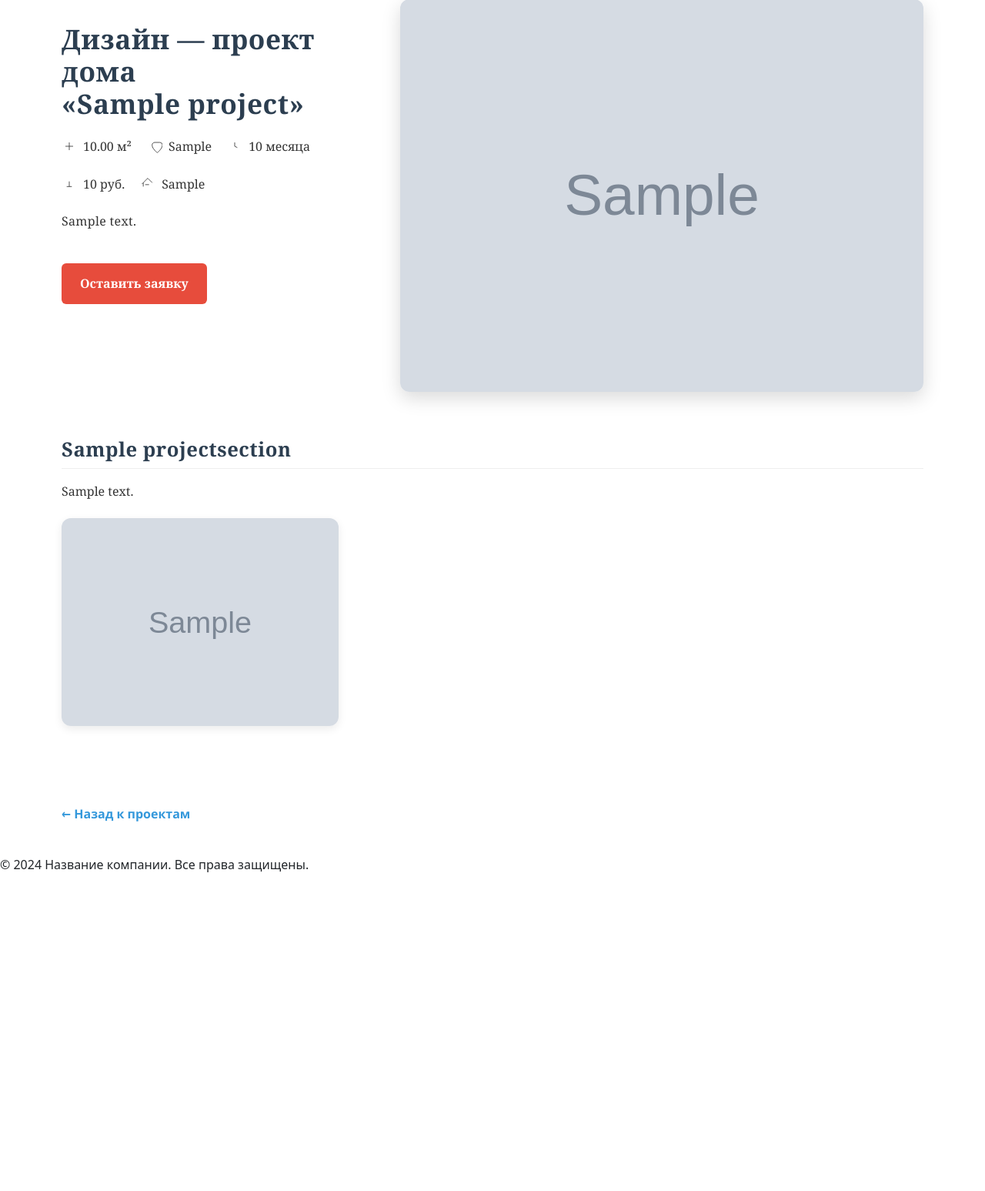
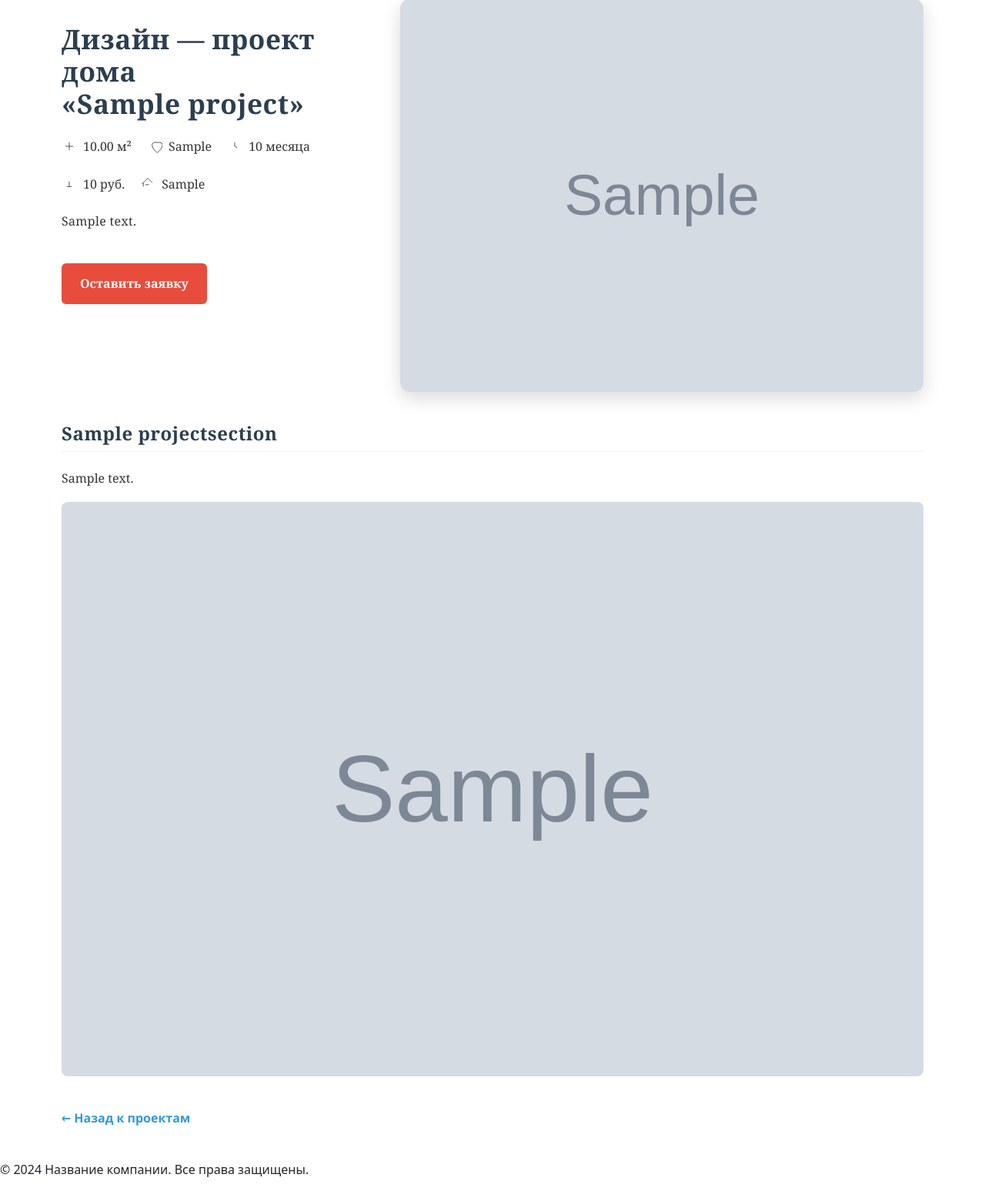
Before and after one commit to Vadim504/Website, a Django app: page /services/interior_design/1/ in a window 1280 px wide. Shown: the part 151-1698 px from the top of the page at 77% size. Before the commit the page ends 1284 px from the top, so only its background shows below. Run offline with Django 5.2, Linux system fonts and the light colour scheme; tables that the repository leaves empty hold one stand-in row (values such as "Sample post"); grey boxes marked "Sample" are stand-in pictures.

Commit message:
Make wesite full3

```diff
--- a/services/static/services/css/interior_project_detail.css
+++ b/services/static/services/css/interior_project_detail.css
@@ -115,26 +115,55 @@
 
 /* Секции по комнатам */
 .room-section {
-    margin: 60px 0;
+    margin-top: 40px;
+}
+
+.room-section h2 {
+    font-size: 1.5rem;
+    color: #2c3e50;
+    border-bottom: 1px solid #eee;
+    padding-bottom: 8px;
+    margin-bottom: 20px;
 }
 
 .room-description {
-    margin: 15px 0;
-    text-align: justify;
-    letter-spacing: 0.02em;
+    margin: 10px 0;
+    color: #555;
+    line-height: 1.6;
 }
 
-.room-gallery {
+/* .room-gallery {
     display: grid;
     grid-template-columns: repeat(auto-fill, minmax(300px, 1fr));
-    gap: 20px;
-    margin-top: 20px;
+    gap: 16px;
+    margin: 20px 0;
 }
 
-.room-image {
+.gallery-image {
+    width: 100%;
+    height: 200px;
+    object-fit: cover;
+    border-radius: 8px;
     overflow: hidden;
-    border-radius: 12px;
-    box-shadow: 0 4px 12px rgba(0,0,0,0.08);
+    transition: transform 0.2s ease;
+} */
+.room-gallery {
+    display: flex;
+    gap: 16px;
+    align-items: stretch;
+}
+
+.gallery-image {
+    flex: 1 1 0;
+    min-width: 0;
+    aspect-ratio: 3/2;         /* например, выбери нужное соотношение */
+    object-fit: cover;
+    border-radius: 8px;
+}
+
+
+.gallery-image:hover {
+    transform: scale(1.02);
 }
 
 .room-image img {
--- a/services/templates/services/interior_design_detail.html
+++ b/services/templates/services/interior_design_detail.html
@@ -65,25 +65,23 @@
     </div>
 
     <!-- Секции по комнатам -->
-    {% for section in project.sections.all %}
+    {% for item in sections_with_images %}
     <section class="room-section">
-        <h2>{{ section.title }}</h2>
-        {% if section.description %}
-        <p class="room-description">{{ section.description|linebreaks }}</p>
+        <h2>{{ item.section.title }}</h2>
+
+        {% if item.section.description %}
+        <p class="room-description">{{ item.section.description|linebreaks }}</p>
         {% endif %}
 
-        {% if section.images.all %}
+        <!-- Галерея для этой секции -->
         <div class="room-gallery">
-            {% for img in section.images.all %}
-            <div class="room-image">
-                <img src="{{ img.image.url }}" alt="{{ section.title }} - фото {{ forloop.counter }}">
-            </div>
+            {% for img in item.images %}
+            <img src="{{ img.image.url }}" alt="{{ item.section.title }} - фото {{ forloop.counter }}" class="gallery-image">
             {% endfor %}
         </div>
-        {% endif %}
     </section>
     {% empty %}
-    <p class="no-sections">Пока нет секций для этого проекта.</p>
+    <p class="no-sections">Пока нет секций с изображениями.</p>
     {% endfor %}
 
     <!-- Кнопка "Назад" -->
--- a/services/views.py
+++ b/services/views.py
@@ -1,6 +1,6 @@
 # services/views.py
 from django.shortcuts import render, get_object_or_404
-from .models import Service, Equipment, EquipmentType, Project
+from .models import Service, Equipment, EquipmentType, Project, SectionImage
 
 def equipment_detail(request, pk):
     equipment = get_object_or_404(Equipment, pk=pk)
@@ -11,10 +11,25 @@ def interior_design_list(request):
     projects = Project.objects.filter(service_type='interior')  # ✅ Только интерьерные
     return render(request, 'services/interior_design_list.html', {'projects': projects})
 
+# projects/views.py
+# projects/views.py
 def interior_design(request, pk):
-    """Детальная страница одного проекта."""
-    project = get_object_or_404(Project, pk=pk)
-    return render(request, 'services/interior_design_detail.html', {'project': project})
+    project = get_object_or_404(Project, pk=pk, service_type='interior')  # ← Используй Project, не SectionImage!
+
+    # Собираем все секции с изображениями
+    sections_with_images = []
+    for section in project.sections.all():
+        images = list(section.images.all())
+        if images:
+            sections_with_images.append({
+                'section': section,
+                'images': images
+            })
+
+    return render(request, 'services/interior_design_detail.html', {
+        'project': project,
+        'sections_with_images': sections_with_images,
+    })
 
 def landscape_design_list(request):
     """Страница со списком проектов ландшафтного дизайна."""
```
